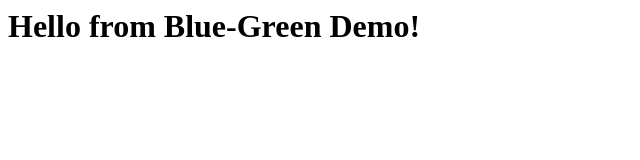
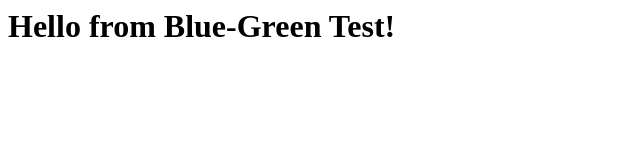
Before and after one commit to tunagezgin/testapp, a plain HTML site: page index.html in a window 1280 px wide. Shown: the full height of the page, 0-640 px from the left. Drawn offline with Linux system fonts and the light colour scheme.

Commit message:
Test commit

```diff
--- a/index.html
+++ b/index.html
@@ -1 +1 @@
-<h1>Hello from Blue-Green Demo!</h1>
+<h1>Hello from Blue-Green Test!</h1>
```
